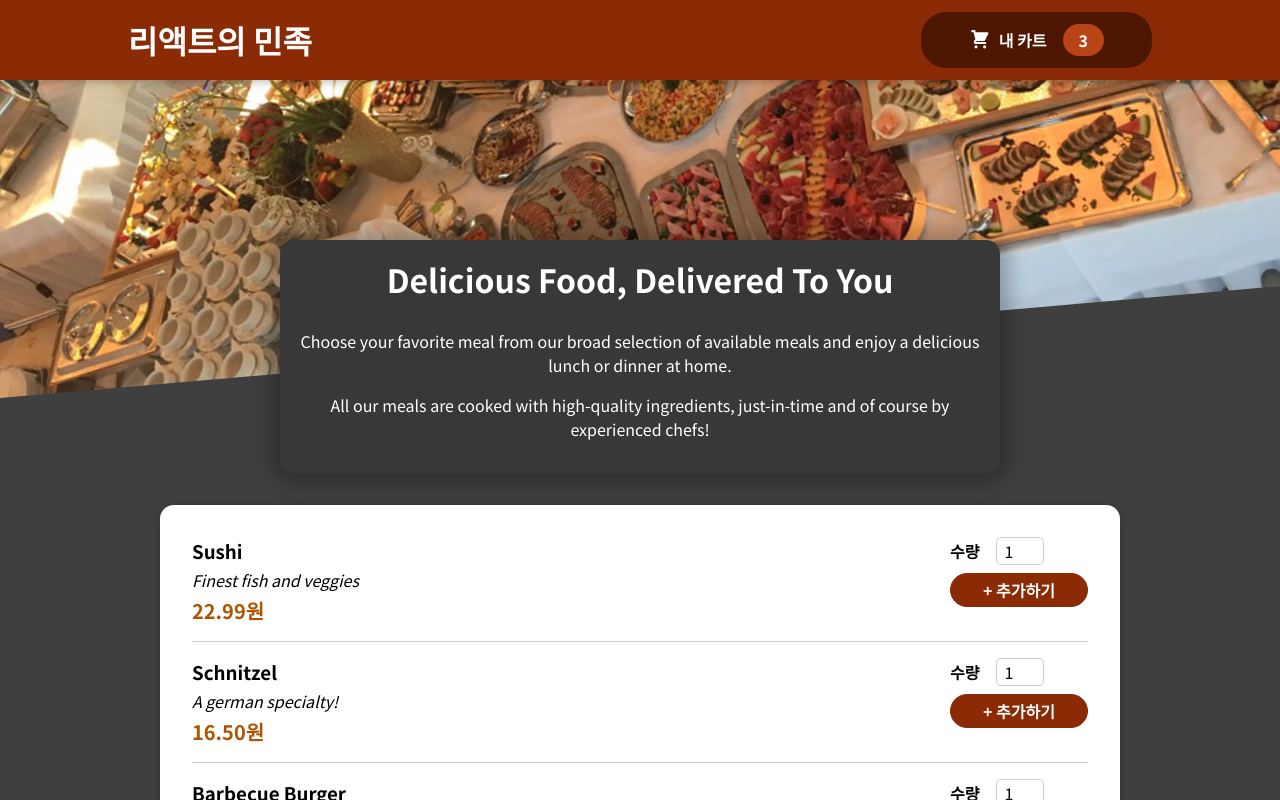
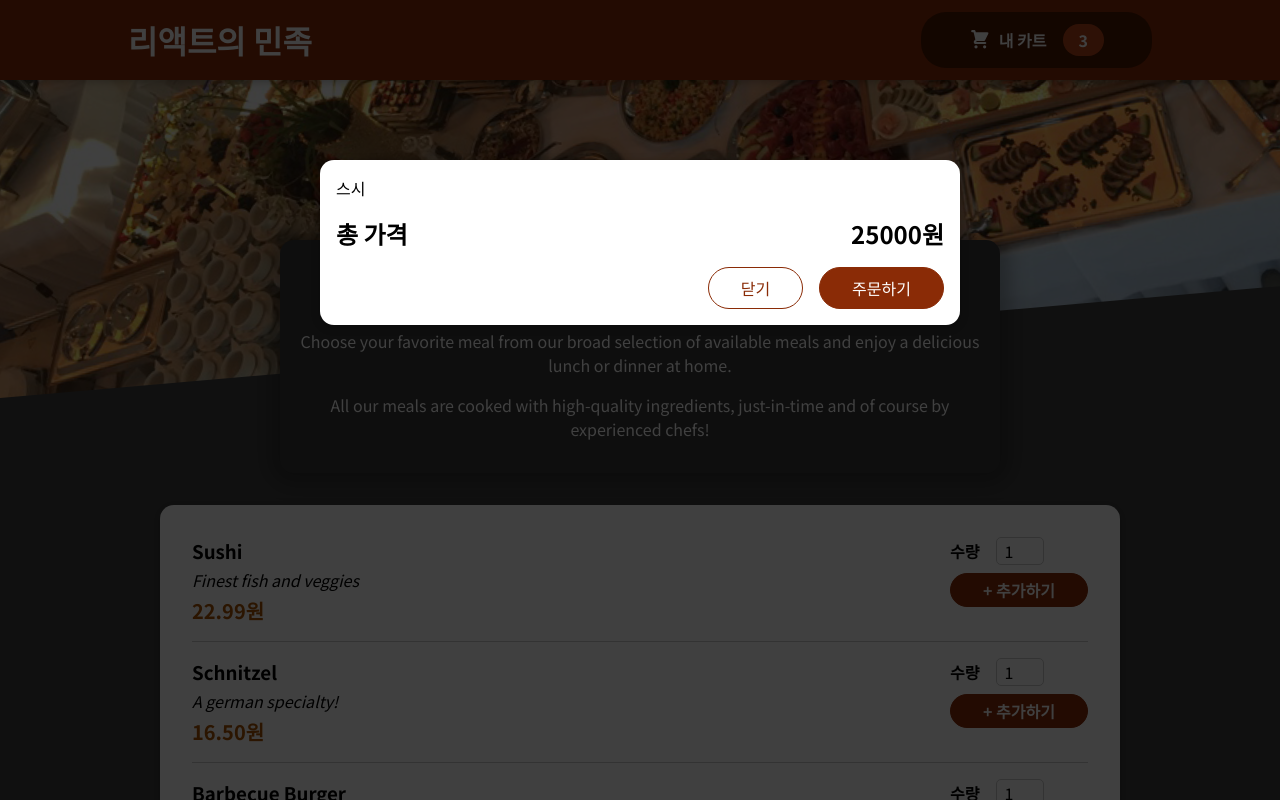
Before and after one commit to ChoBae/FrontEnd, a React (Create React App) app in the folder ReactCompleteGuideUdemy/FoodOrder/: page / in a window 1280 px wide. Shown: the top 800 px of the page. Built offline with nearby package versions, Linux system fonts and the light colour scheme.

Commit message:
22.04.13 주문 장바구니 추가

```diff
--- a/ReactCompleteGuideUdemy/FoodOrder/src/App.js
+++ b/ReactCompleteGuideUdemy/FoodOrder/src/App.js
@@ -1,9 +1,20 @@
-import {Fragment} from 'react';
+import {Fragment, useState} from 'react';
 import Header from './components/Layout/Header';
 import Meals from './components/Meals/Meals';
+import Cart from './components/Cart/Cart';
 function App() {
+  // const [cartIsShown, setCartIsShown] = useState(false);
+  // const showCartHandler = () =>{
+  //   setCartIsShown(true);
+  // };
+  // const hideCartHandler = () => {
+  //   setCartIsShown(false);
+  // }
+
   return (
     <Fragment>
+      {/* {cartIsShown && <Cart onClose={hideCartHandler}/>} */}
+      <Cart/>
       <Header></Header>
       <Meals></Meals>
     </Fragment>
--- /dev/null
+++ b/ReactCompleteGuideUdemy/FoodOrder/src/components/Cart/Cart.js
@@ -0,0 +1,26 @@
+import Modal from "../UI/Modal";
+import classes from "./Cart.module.css";
+const Cart = (props) => {
+  const cartItems = (
+    <ul className={classes["cart-items"]}>
+      {[{ id: "c1", name: "스시", amount: 2, price: 25000 }].map((item) => (
+        <li>{item.name}</li>
+      ))}
+    </ul>
+  );
+
+  return (
+    <Modal>
+      {cartItems}
+      <div className={classes.total}>
+        <span>총 가격</span>
+        <span>25000원</span>
+      </div>
+      <div className={classes.actions}>
+        <button className={classes["button--alt"]}>닫기</button>
+        <button className={classes.button}>주문하기</button>
+      </div>
+    </Modal>
+  );
+};
+export default Cart;
```
